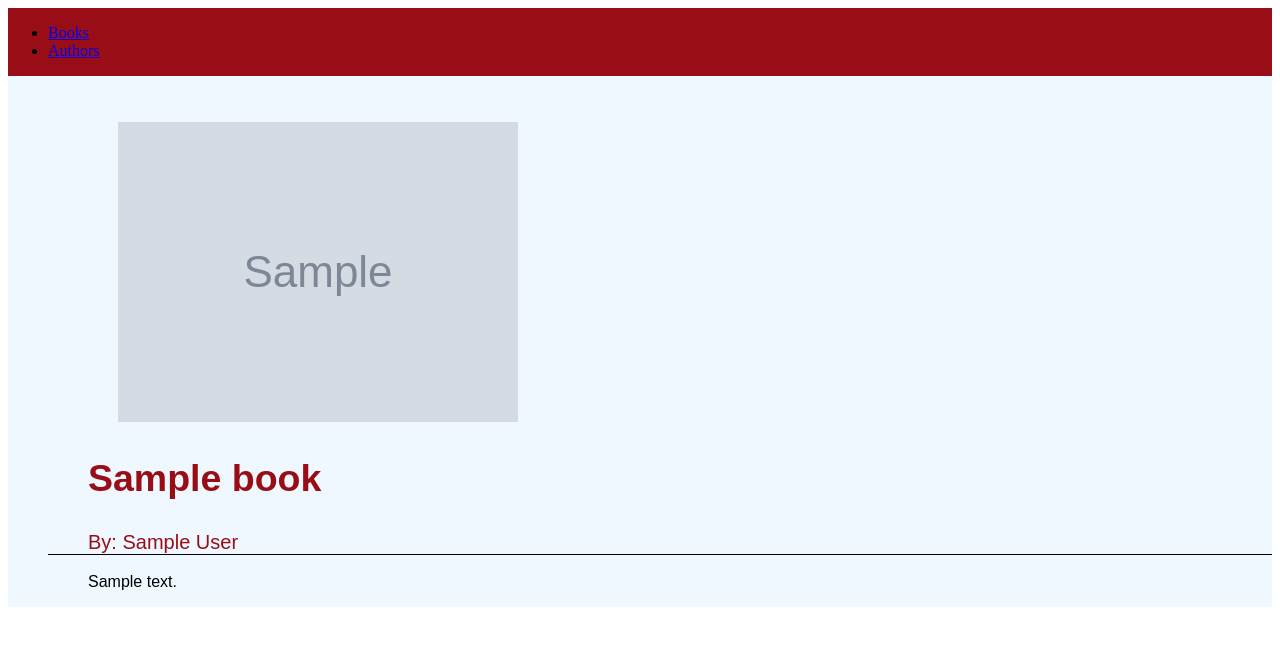
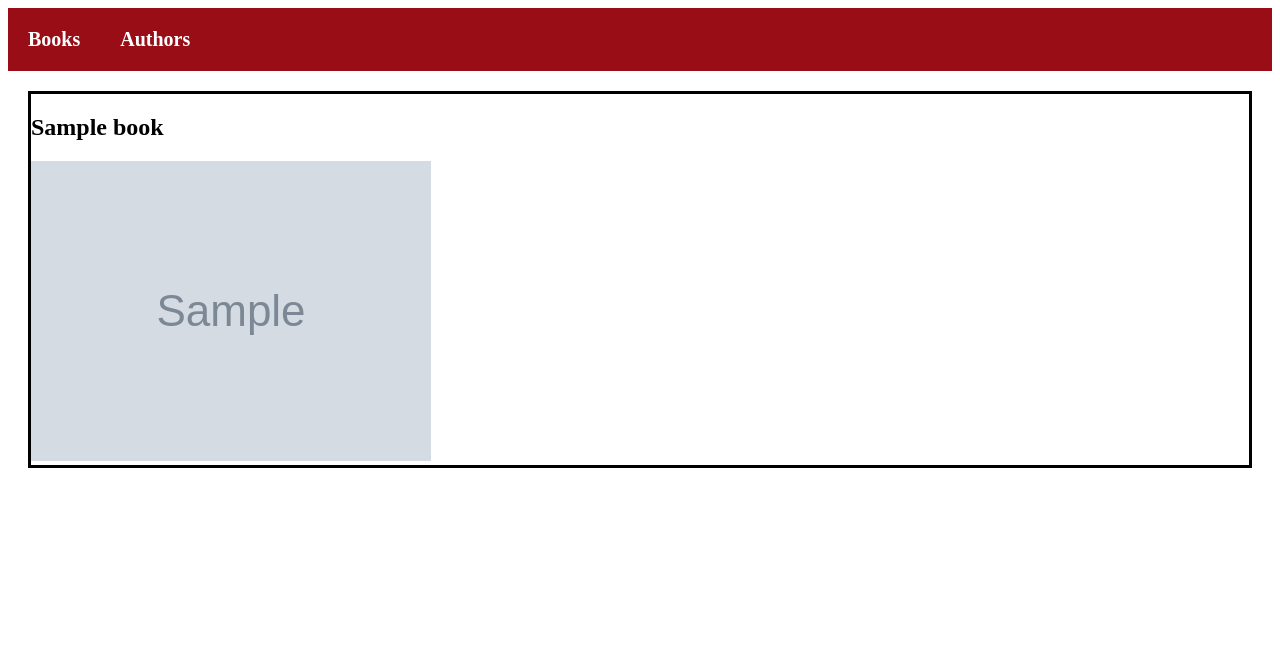
Before and after one commit to amymhaddad/upcase_booklist_app, a Flask app: template upcase_booklist_app/templates/book.html in a window 1280 px wide. Shown: the top 646 px of the page. Run offline with Flask 2, Linux system fonts and the light colour scheme; the template is opened without the code that fills it: most values are stand-ins (such as "Sample title", 1, 10 or a date in 2020); grey boxes marked "Sample" are stand-in pictures; parts of the project's set-up code (start-up, migrations or seed data) failed here and were passed over.

Commit message:
Partially through css for single book view

```diff
--- a/upcase_booklist_app/static/main.css
+++ b/upcase_booklist_app/static/main.css
@@ -74,7 +74,6 @@
 
 
 /* authors.html */
-
 .author {
     display: flex;
     flex-direction: column;
@@ -82,7 +81,7 @@
     border-bottom: 1px solid black;
 }
 
-/* This is the same styling as book-title in books css */
+/* name a and name a:hover are the same styling as book-title in books css */
 .name a{
     color: #990E16;
     text-decoration: none;
@@ -103,7 +102,21 @@
 
 /*single_book.html */
 
-.container {
+.highlight-single-book {
+    display: flex;
+    border: black solid 3px;
+    margin: 20px;
+
+}
+
+.display {
+    display: flex;
+    flex-direction: column-reverse;
+    flex-wrap: wrap;
+}
+
+
+/* .container {
     display: flex;
     flex-direction: column;
     background-color: aliceblue;
@@ -134,4 +147,4 @@
     padding-right: 10px;
     padding-left: 40px;
 
-}
+} */
--- a/upcase_booklist_app/templates/book.html
+++ b/upcase_booklist_app/templates/book.html
@@ -11,23 +11,44 @@
 
     <body>
         <nav class="page-header">
-                <ul>
-                    <li class="page-header-link"><a href="{{ url_for('book_list') }}">Books</a></li>
-                    <li class="page-header-link"><a href="{{ url_for('authors') }}">Authors</a></li>
-                </ul>
-            </nav>
+            <div class="header-items"><a href="{{ url_for('book_list') }}">Books</a></div>
+            <div class="header-items"><a href="{{ url_for('authors') }}">Authors</a></div>
+        </nav>
 
-        <div class='container'>
+        <div class="box">
+                <div></div>
+        </div>
 
-            <!-- Better name: book-contents -->
-            <ul class='contents-container'>
-                <li class="item image"><img src="{{ book['image'] }}" alt="{{ book['title'] }}"></li>
-                <li class="item title"><h2>{{ book['title'] }}</h2></li>
-                <li class="item author">By: {{ book['author'] }}</li>
-                <li class="item text"><br>{{ book['summary'] }}</li>
 
-        </ul>
+
+        <div>
+            <div class="highlight-single-book">
+
+            <div class="display">
+                <div class="single-book-contents"><img src="{{ book['image'] }}" alt="{{ book['title'] }}"></div>
+                <div class="single-book-contents"><h2>{{ book['title'] }}</h2></div>
+
+            </div>
+            </div>
+
         </div>
 
     </body>
 </html>
+
+
+<!--
+
+<div class='container'>
+
+
+
+
+        <ul class='contents-container'>
+            <li class="item image"><img src="{{ book['image'] }}" alt="{{ book['title'] }}"></li>
+            <li class="item title"><h2>{{ book['title'] }}</h2></li>
+            <li class="item author">By: {{ book['author'] }}</li>
+            <li class="item text"><br>{{ book['summary'] }}</li>
+
+    </ul>
+    </div> -->
```
